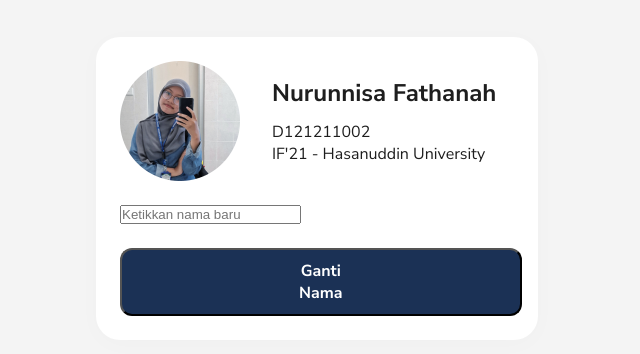
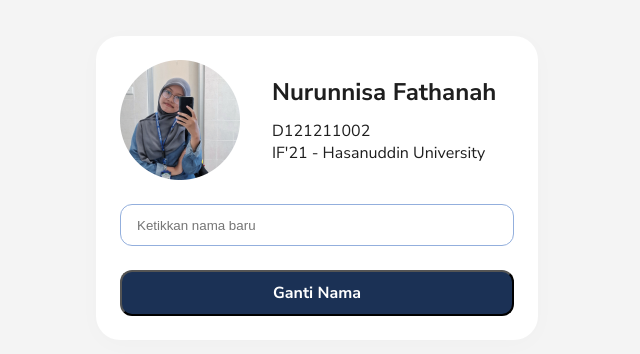
Before and after one commit to fathanahdz/banner-web23, a Next.js app: page / in a window 1280 px wide. Shown: the part 212-566 px from the top of the page, without its empty margins (323-963 px from the left). Built offline with nearby package versions, Linux system fonts and the light colour scheme.

Commit message:
style: add text input and adjust button style

```diff
--- a/src/app/globals.css
+++ b/src/app/globals.css
@@ -16,6 +16,7 @@ h1{
   font-weight: 700;
   font-size: 24px;
   line-height: normal;
+  align-self: stretch;
 }
 
 /* Bio n Nim */
@@ -23,6 +24,8 @@ p{
   font-size: 16px;
   font-weight: 400;
   line-height: normal;
+  align-self: stretch;
+
 }
 
 /* Foto Profil */
@@ -76,17 +79,37 @@ p{
   flex: 1 0 0;
 }
 
+/* cta wrapper */
+.cta-banner-wrapper{
+  width: 100%;
+}
+
 /* button */
 button{
   display: flex;
-  padding: 10px 177px;
+  padding: 10px 32px;
+  width: 100%;
   align-items: center;
+  justify-content: center;
   gap: 8px;
   align-self: stretch;
   background-color: #1B3155;
   border-radius: 12px;
 }
+
 button p{
   color: #ffffff;
   font-weight: 700;
 }
+
+input{
+  display: flex;
+  width: 100%;
+  height: 42px;
+  padding: 8px 16px;
+  align-items: center;
+  gap: 8px;
+  align-self: stretch;
+  border-radius: 12px;
+  border: 1px solid #93AFDD;
+}
```
